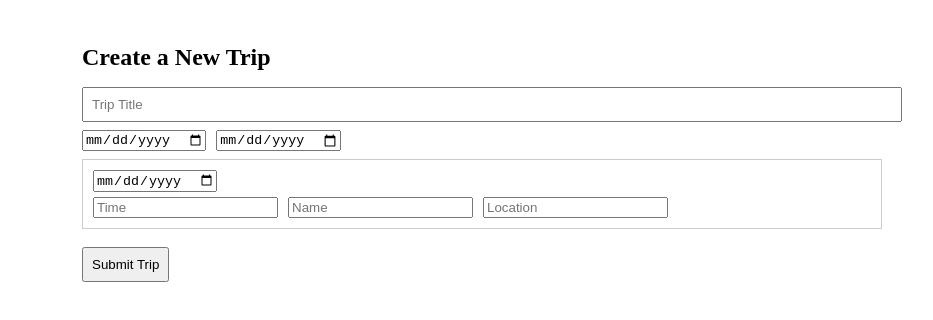
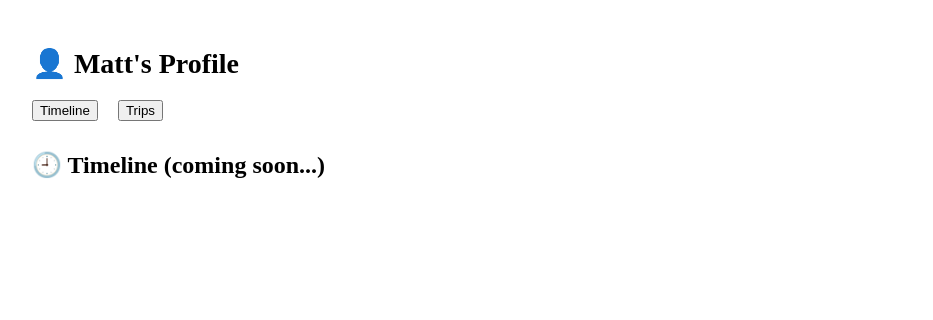
Before and after one commit to giddens7196/travlr-ui, a React (Vite) app: page /profile in a window 1280 px wide. Shown: the top 320 px of the page, without its empty margins (158-1091 px from the left). Built offline with nearby package versions, Linux system fonts and the light colour scheme.

Commit message:
Update main.tsx

```diff
--- a/src/main.tsx
+++ b/src/main.tsx
@@ -1,9 +1,17 @@
+// file: src/main.tsx
 import React from 'react'
 import ReactDOM from 'react-dom/client'
+import { BrowserRouter, Routes, Route } from 'react-router-dom'
 import App from './App'
+import ProfilePage from './pages/profile'
 
 ReactDOM.createRoot(document.getElementById('root')!).render(
   <React.StrictMode>
-    <App />
+    <BrowserRouter>
+      <Routes>
+        <Route path="/" element={<App />} />
+        <Route path="/profile" element={<ProfilePage />} />
+      </Routes>
+    </BrowserRouter>
   </React.StrictMode>,
 )
```
